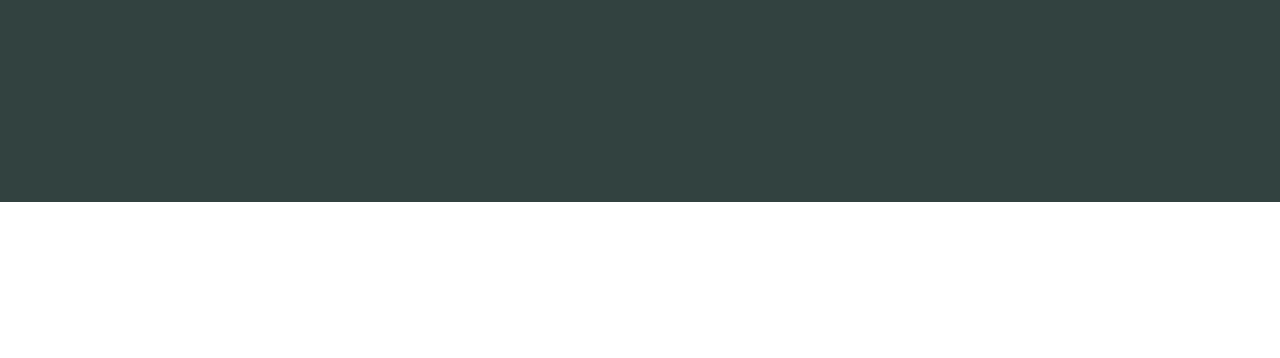
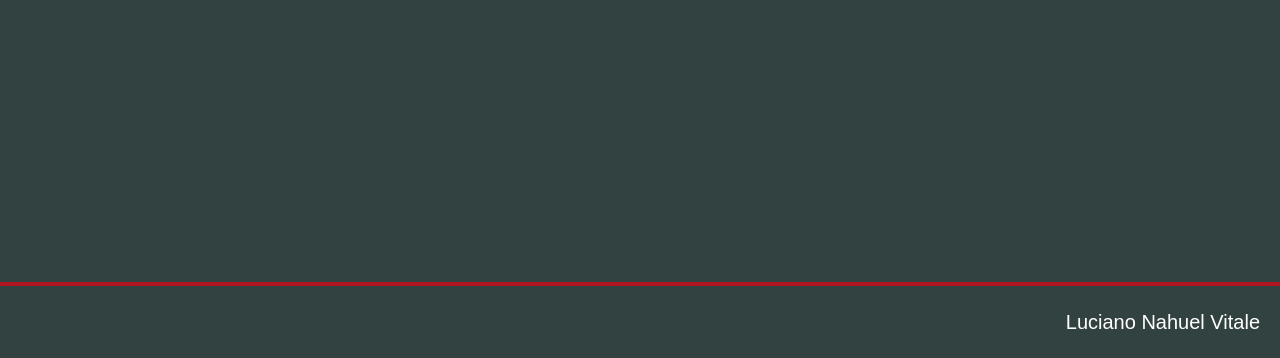
Before and after one commit to luvitale/PersonalPortfolio, a plain HTML site: page index.html in a window 1280 px wide. Shown: the part 2509-2867 px from the top of the page. Before the commit the page ends 2711 px from the top, so only its background shows below. Drawn offline with Linux system fonts and the light colour scheme.

Commit message:
Added footer

```diff
--- a/css/main.css
+++ b/css/main.css
@@ -90,6 +90,7 @@ body {
     font-weight: 400;
     line-height: 1.6;
     color: white;
+    background: var(--main-gray);
 }
 
 ul {
@@ -258,7 +259,7 @@ h1, h2, h3 {
     align-items: center;
     text-align: center;
     width: 100%;
-    height: 90vh;
+    height: 100vh;
     padding: 0 2rem;
     background: var(--main-gray);
 }
@@ -291,3 +292,21 @@ h1, h2, h3 {
 .contact-details:hover {
     transform: translateY(-4px);
 }
+
+footer {
+    position: relative;
+    bottom: 0;
+    background-color: var(--main-gray);
+    border-top: 4px solid var(--main-red);
+    padding: 1em;
+}
+
+footer > p {
+    text-align: end;
+}
+
+@media (max-width: 28.75em) {
+    footer {
+        display: none;
+    }
+}
--- a/index.html
+++ b/index.html
@@ -103,6 +103,10 @@
                     </a>
                 </div>
             </section>
+
+            <footer>
+                <p>Luciano Nahuel Vitale</p>
+            </footer>
         </div>
     </body>
 </html>
```
